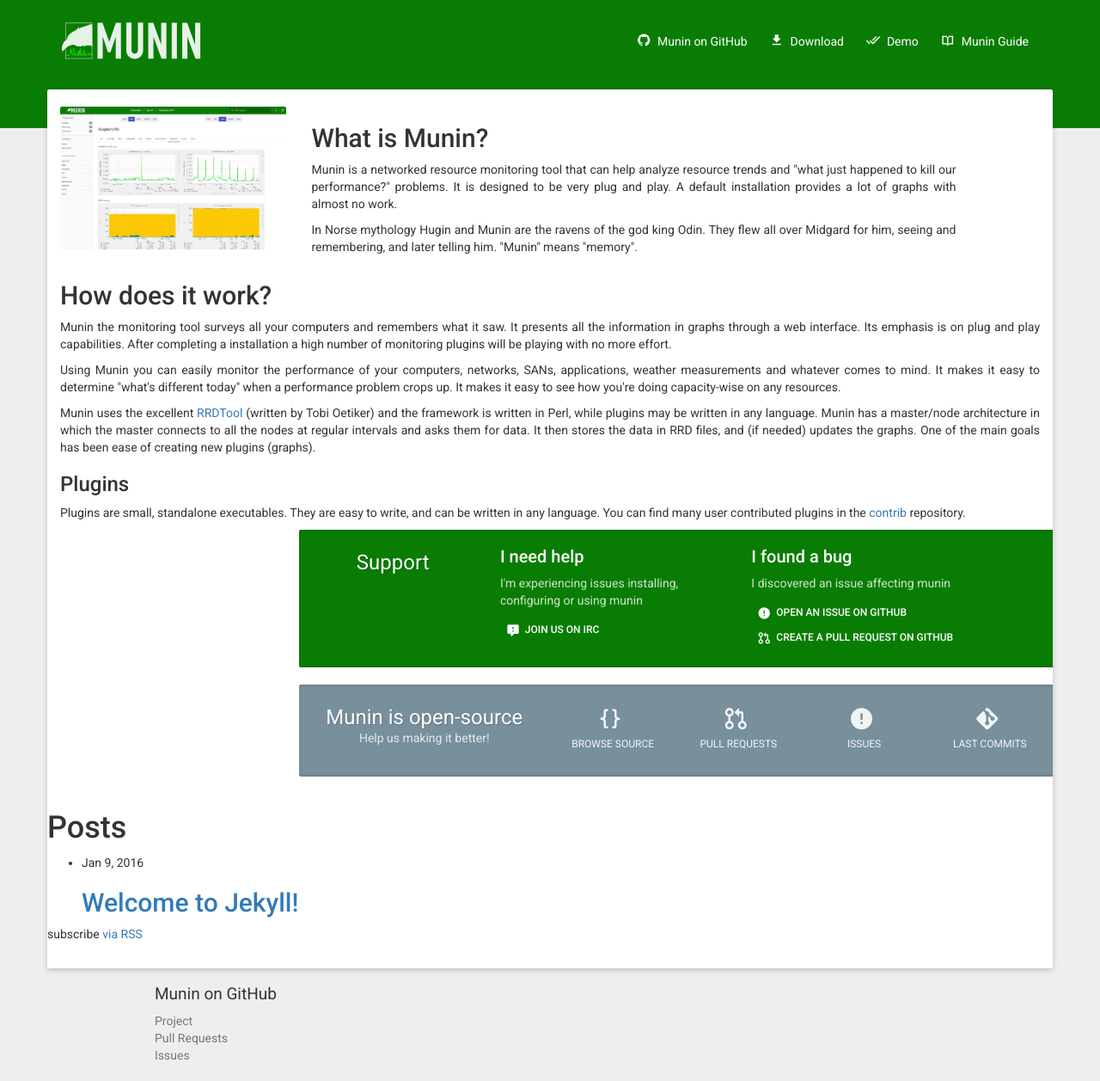
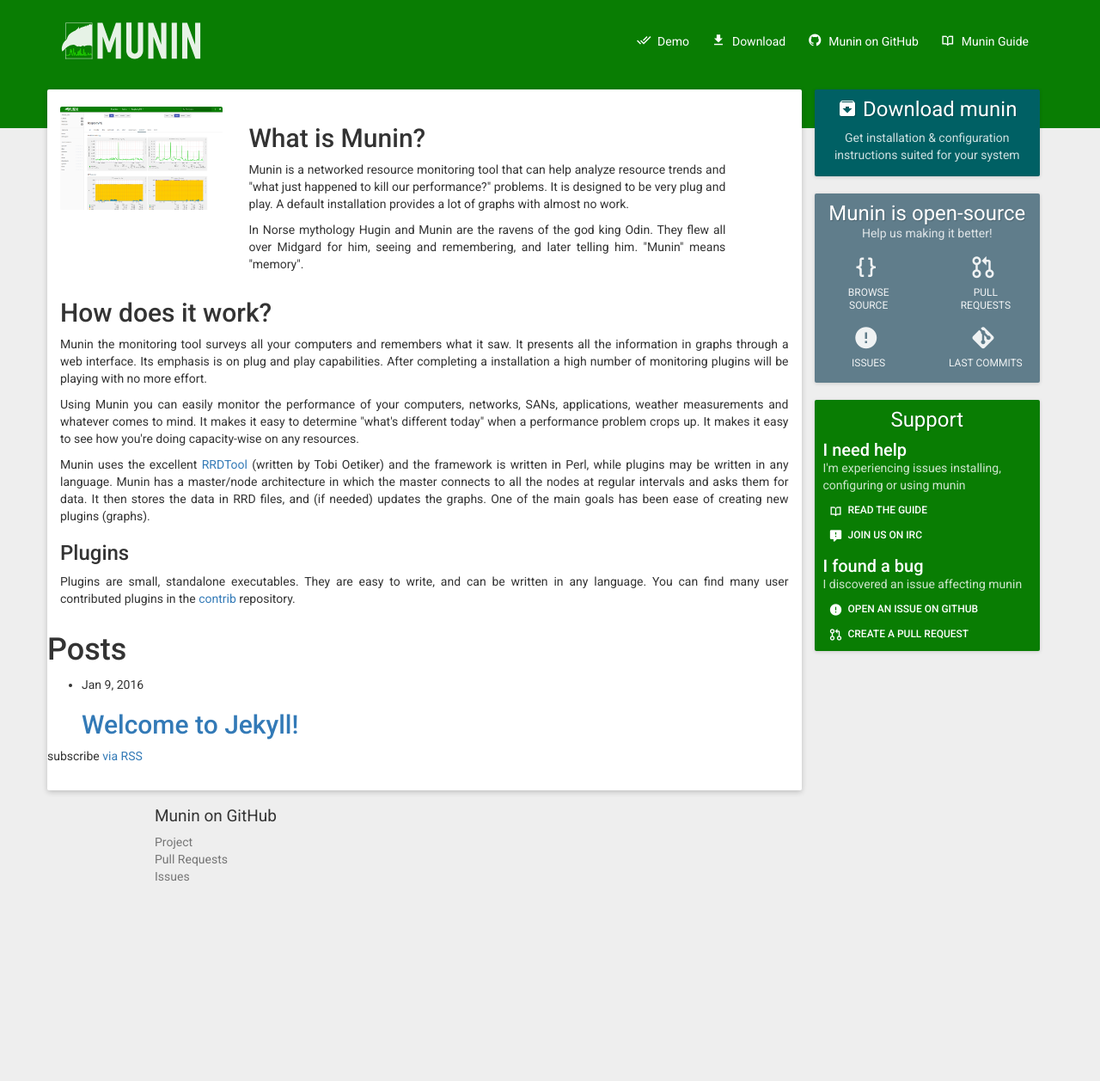
Before and after one commit to munin-monitoring/munin-monitoring.github.io, a Jekyll site: the page built from index.html, in a window 1280 px wide. Shown: the whole page at 86% size. Built offline with Jekyll 4.4.1, drawn with Linux system fonts in a browser that asks for light colours; nearby versions of some CDN libraries; after the commit the page ends 1049 px from its top, so only the background shows below that.

Commit message:
Divide layout into 2 main columns

```diff
--- a/_includes/header.html
+++ b/_includes/header.html
@@ -66,9 +66,9 @@
 					<div class="logo"></div>
 				</a>
 				<div class="menu">
+					<a href="http://demo.munin-monitoring.org" target="_blank"><i class="mdi mdi-check-all"></i> Demo</a>
+					<a href="{{ "/download.html" | prepend: site.baseurl }}"><i class="mdi mdi-download"></i> Download</a>
 					<a href="https://github.com/munin-monitoring/munin" target="_blank"><i class="mdi mdi-github-circle"></i> Munin on GitHub</a>
-					<a href="http://downloads.munin-monitoring.org/munin/stable/?C=N;O=D" target="_blank"><i class="mdi mdi-download"></i> Download</a>
-					<a href="http://demo.munin-monitoring.org" target="_blank"><i class="mdi mdi-check-all"></i> Demo</a>
 					<a href="http://guide.munin-monitoring.org/" target="_blank"><i class="mdi mdi-book-open-variant"></i> Munin Guide</a>
 				</div>
 			</div>
--- a/_layouts/default.html
+++ b/_layouts/default.html
@@ -3,10 +3,73 @@
 	{% include head.html %}
 	<body>
 		{% include header.html %}
-		<div class="container content">
+		<div class="container">
 			<div class="row">
-				<div class="col-md-12">
+				<div class="col-md-9 content">
 					{{ content }}
+				</div>
+				<div class="col-md-3 aside-content">
+					<a href="/download.html" class="download aside-content-part">
+						<div class="row">
+							<div class="col-md-12">
+								<h2><i class="mdi mdi-package-down"></i> Download munin</h2>
+								<p>Get installation & configuration instructions suited for your system</p>
+							</div>
+						</div>
+					</a>
+
+					<div class="open-source aside-content-part buttons-set buttons-set-inverse buttons-set-small">
+						<div class="row">
+							<div class="col-md-12">
+								<h2>Munin is open-source</h2>
+								<p>Help us making it better!</p>
+							</div>
+							<div class="col-xs-6">
+								<a href="https://github.com/munin-monitoring/munin" target="_blank" class="button">
+									<i class="mdi mdi-code-braces"></i>
+									<p>Browse source</p>
+								</a>
+							</div>
+							<div class="col-xs-6">
+								<a href="https://github.com/munin-monitoring/munin/pulls" target="_blank" class="button">
+									<i class="mdi mdi-source-pull"></i>
+									<p>Pull requests</p>
+								</a>
+							</div>
+							<div class="col-xs-6">
+								<a href="https://github.com/munin-monitoring/munin/issues" target="_blank" class="button">
+									<i class="mdi mdi-alert-circle"></i>
+									<p>Issues</p>
+								</a>
+							</div>
+							<div class="col-xs-6">
+								<a href="https://github.com/munin-monitoring/munin/commits/devel" target="_blank" class="button">
+									<i class="mdi mdi-git"></i>
+									<p>Last commits</p>
+								</a>
+							</div>
+						</div>
+					</div>
+
+					<div class="support aside-content-part">
+						<div class="row">
+							<div class="col-sm-12">
+								<h2>Support</h2>
+							</div>
+							<div class="col-sm-12">
+								<h3>I need help</h3>
+								<p>I'm experiencing issues installing, configuring or using munin</p>
+								<a href="http://guide.munin-monitoring.org/en/latest/" target="_blank" class="button button-break"><i class="mdi mdi-book-open-variant"></i> Read the guide</a>
+								<a href="#" class="button button-break"><i class="mdi mdi-comment-alert"></i> Join us on IRC</a>
+							</div>
+							<div class="col-sm-12">
+								<h3>I found a bug</h3>
+								<p>I discovered an issue affecting munin</p>
+								<a href="https://github.com/munin-monitoring/munin/issues" target="_blank" class="button button-break"><i class="mdi mdi-alert-circle"></i> Open an issue on GitHub</a>
+								<a href="https://github.com/munin-monitoring/munin/pulls" target="_blank" class="button button-break"><i class="mdi mdi-source-pull"></i> Create a pull request</a>
+							</div>
+						</div>
+					</div>
 				</div>
 			</div>
 		</div>
--- a/_sass/_base.scss
+++ b/_sass/_base.scss
@@ -34,6 +34,10 @@
 
 	&.inverse {
 		color: #fff;
+	}
+	&.button-break {
+		float: left;
+		clear: left;
 	}
 }
 
--- a/_sass/_layout.scss
+++ b/_sass/_layout.scss
@@ -57,6 +57,17 @@ header {
 	}
 }
 
+
+// Set content overlapping header
+@media (min-width: 768px) {
+	header {
+		padding-bottom: $content-offset;
+	}
+	.content, .aside-content {
+		margin-top: -$content-offset;
+	}
+}
+
 .content {
 	margin-top: -$content-offset;
 	background-color: #fff;
@@ -72,32 +83,20 @@ header {
 	}
 }
 
-.page-home {
-	padding-top: 20px;
-	padding-bottom: 20px;
+.aside-content {
+	.aside-content-part {
+		display: block;
+		margin-top: 20px;
+		margin-bottom: 20px;
+		padding: 5px 10px;
+		@extend .elevation-low;
+		@include border-radius(2px);
+		color: #fff;
+		text-align: center;
 
-	img {
-		@include border-radius(2px);
-	}
-
-	.open-source {
-		background-color: $light-gray;
-
-		p {
-			text-align: center;
+		&:first-child {
+			margin-top: 0;
 		}
-	}
-
-	.support {
-		background-color: $primary-color;
-
-		p {
-			text-align: left;
-		}
-	}
-
-	.support, .open-source {
-		color: #fff;
 
 		h2 {
 			margin-top: 5px;
@@ -109,12 +108,46 @@ header {
 		}
 		h3 {
 			font-size: 20px;
-			margin-top: 0;
+			margin-top: 10px;
+			margin-bottom: 0;
 		}
 		p {
 			color: rgba(255, 255, 255, 0.8);
 			font-weight: 400;
 		}
+	}
+
+	.download {
+		background-color: $cyan-dark;
+
+		h2 {
+			margin-bottom: 10px;
+		}
+	}
+
+	.open-source {
+		background-color: $gray;
+	}
+
+	.support {
+		background-color: $primary-color;
+		text-align: left;
+
+		p { margin-bottom: 5px; }
+	}
+}
+@media (max-width: 767px) {
+	.aside-content {
+		margin-top: 20px;
+	}
+}
+
+.page-home {
+	padding-top: 20px;
+	padding-bottom: 20px;
+
+	img {
+		@include border-radius(2px);
 	}
 }
 
--- a/assets/css/main.scss
+++ b/assets/css/main.scss
@@ -7,7 +7,9 @@
 // Define vars
 $primary-color:     #097D03;
 $primary-font:      Roboto, sans-serif;
-$light-gray:        #78909C;
+$gray:              #607D8B;
+$cyan-dark:         #006064;
+$indigo:            #3F51B5;
 
 
 /* SASS mixins */
--- a/index.html
+++ b/index.html
@@ -40,60 +40,6 @@ layout: default
 		</div>
 	</div>
 	<div class="row">
-		<div class="col-sm-9 col-sm-offset-3">
-			<div class="row support half-row half-row-right">
-				<div class="col-sm-3">
-					<h2>Support</h2>
-				</div>
-				<div class="col-sm-4">
-					<h3>I need help</h3>
-					<p>I'm experiencing issues installing, configuring or using munin</p>
-					<a href="#" class="button"><i class="mdi mdi-comment-alert"></i> Join us on IRC</a>
-				</div>
-				<div class="col-sm-4">
-					<h3>I found a bug</h3>
-					<p>I discovered an issue affecting munin</p>
-					<a href="https://github.com/munin-monitoring/munin/issues" target="_blank" class="button"><i class="mdi mdi-alert-circle"></i> Open an issue on GitHub</a>
-					<a href="https://github.com/munin-monitoring/munin/pulls" target="_blank" class="button"><i class="mdi mdi-source-pull"></i> Create a pull request on GitHub</a>
-				</div>
-			</div>
-		</div>
-	</div>
-	<div class="row">
-		<div class="col-sm-9 col-sm-offset-3">
-			<div class="row open-source half-row half-row-right buttons-set buttons-set-inverse buttons-set-small">
-				<div class="col-sm-4 col-xs-12">
-					<h2>Munin is open-source</h2>
-					<p>Help us making it better!</p>
-				</div>
-				<div class="col-sm-2 col-xs-6">
-					<a href="https://github.com/munin-monitoring/munin" target="_blank" class="button">
-						<i class="mdi mdi-code-braces"></i>
-						<p>Browse source</p>
-					</a>
-				</div>
-				<div class="col-sm-2 col-xs-6">
-					<a href="https://github.com/munin-monitoring/munin/pulls" target="_blank" class="button">
-						<i class="mdi mdi-source-pull"></i>
-						<p>Pull requests</p>
-					</a>
-				</div>
-				<div class="col-sm-2 col-xs-6">
-					<a href="https://github.com/munin-monitoring/munin/issues" target="_blank" class="button">
-						<i class="mdi mdi-alert-circle"></i>
-						<p>Issues</p>
-					</a>
-				</div>
-				<div class="col-sm-2 col-xs-6">
-					<a href="https://github.com/munin-monitoring/munin/commits/devel" target="_blank" class="button">
-						<i class="mdi mdi-git"></i>
-						<p>Last commits</p>
-					</a>
-				</div>
-			</div>
-		</div>
-	</div>
-	<div class="row">
 		<h1>Posts</h1>
 
 		<ul class="post-list">
```
Also changed, not shown: download.html (added, +17 -0 lines).
